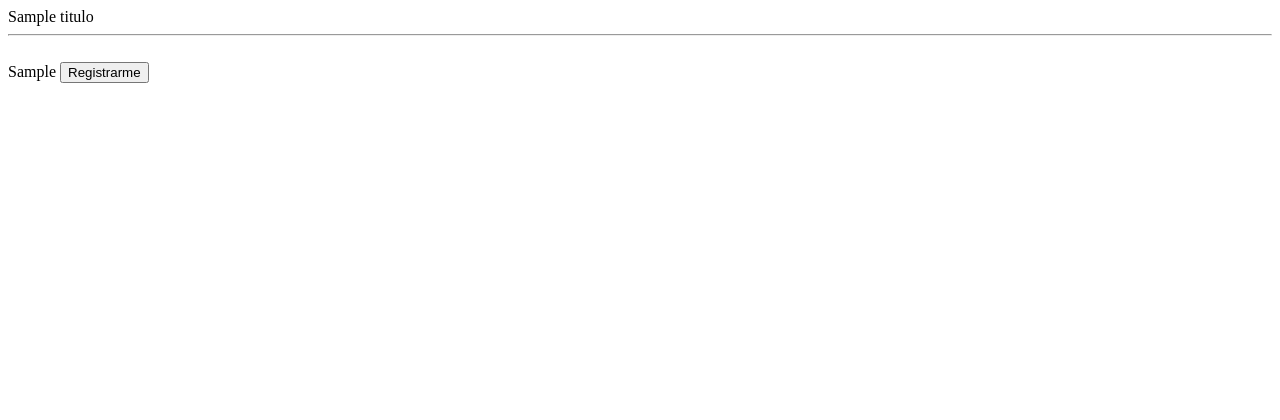
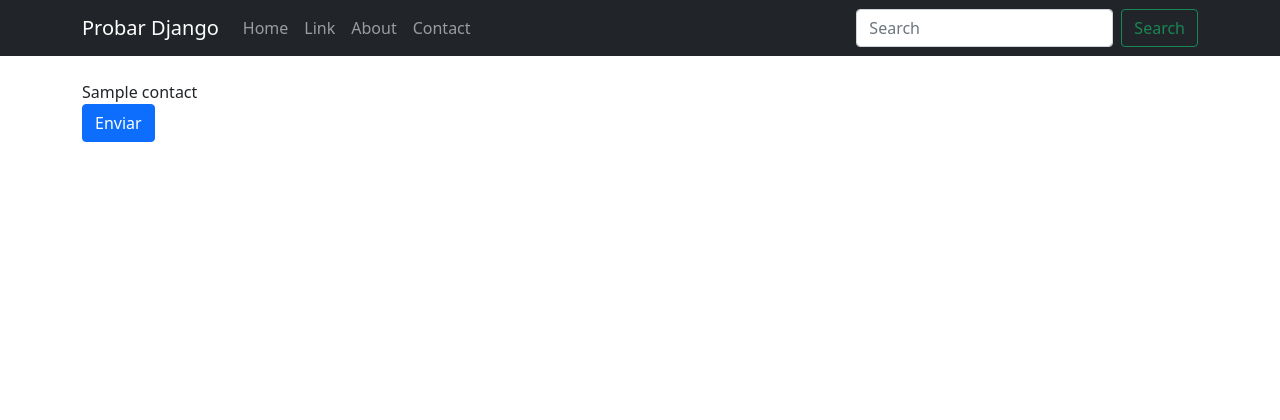
Before and after one commit to Frank-Grijalba/django_project, a Django app: template templates/contact.html in a window 1280 px wide. Shown: the top 420 px of the page. Before the commit the page ends 83 px from the top, so only its background shows below. Run offline with Django 3.2, Linux system fonts and the light colour scheme; the template is opened without the code that fills it: most values are stand-ins (such as "Sample title", 1, 10 or a date in 2020); some libraries are stand-ins or nearby versions.

Commit message:
Mejorando el contact

```diff
--- a/core/views.py
+++ b/core/views.py
@@ -48,6 +48,7 @@ def index(request):
     return render(request, "index.html", context)
 
 def contact(request):
+    titulo = "Contactame"
     contact = ContactForm(request.POST or None)
     if contact.is_valid():
         # SI tenemos muchos datos por manipular, lo podemos hacer con un for, en este ejemplo
@@ -71,5 +72,7 @@ def contact(request):
         # print (email,mensaje,nombre)
     context = {
         "contact":contact,
+        "titulo":titulo,
+
     }
     return render(request, "contact.html", context)
--- /dev/null
+++ b/static_pro/static/css/custom.css
@@ -0,0 +1,3 @@
+.text-align-center{
+    text-align: center;
+}
--- a/templates/base.html
+++ b/templates/base.html
@@ -11,10 +11,9 @@
 
     <link rel="canonical" href="https://getbootstrap.com/docs/5.1/examples/navbar-static/">
 
-
-
-    <!-- Bootstrap core CSS -->
+<!-- Bootstrap core CSS -->
 <link href="{% static 'css/bootstrap.min.css' %}" rel="stylesheet" integrity="sha384-F3w7mX95PdgyTmZZMECAngseQB83DfGTowi0iMjiWaeVhAn4FJkqJByhZMI3AhiU" crossorigin="anonymous">
+<link href="{% static 'css/custom.css' %}" rel="stylesheet">
 
     <!-- Favicons -->
 <link rel="apple-touch-icon" href="/docs/5.1/assets/img/favicons/apple-touch-icon.png" sizes="180x180">
--- a/templates/contact.html
+++ b/templates/contact.html
@@ -1,8 +1,18 @@
-{{ titulo }}
+{% extends "base.html" %}
+{% load crispy_forms_tags %}
+
 <hr/>
-<br/>
 
-<form method="POST" action="">{% csrf_token %} {% comment %} formulario contra la falsificación en post {% endcomment %}
-{{ contact.as_p }}
-<input type = 'submit' value ="Registrarme" />
-</form>
+{% block content %}
+<div class="row">
+    <div class="col-sm-6 col-sm-offset-3
+    {% if titulo %}
+    <h1 class='text-align-center'>{{ titulo }}</h1>
+    {% endif %}
+    <form method="POST" action="">{% csrf_token %} {% comment %} formulario contra la falsificación en post {% endcomment %}
+    {{ contact|crispy }}
+    <input class='btn btn-primary' type = 'submit' value ="Enviar" />
+    </form>
+    </div>
+</div>
+{% endblock %}
--- a/templates/index.html
+++ b/templates/index.html
@@ -29,12 +29,12 @@
         <hr/>
     </div>
 <div class='col-sm-3'>
-    <p class='lead'>Creado con Django &amp; Bootstrap</p>
+    <p class='lead text-align-center'>Creado con Django &amp; Bootstrap</p>
 </div>
 <div class='col-sm-3'>
-    <p class='lead'>Código abierto siempre</p>
+    <p class='lead text-align-center'>Código abierto siempre</p>
 </div>
 <div class='col-sm-3'>
-    <p class='lead'>Hecho por F.J.G.H.</p>
+    <p class='lead text-align-center'>Hecho por F.J.G.H.</p>
 </div>
 {% endblock %}
--- a/templates/navbar.html
+++ b/templates/navbar.html
@@ -1,20 +1,15 @@
 <nav class="navbar navbar-expand-md navbar-dark bg-dark mb-4">
   <div class="container">
-    <a class="navbar-brand" href="#">Probar Django</a>
+    <a class="navbar-brand" href="/">Probar Django</a>
     <button class="navbar-toggler" type="button" data-bs-toggle="collapse" data-bs-target="#navbarCollapse" aria-controls="navbarCollapse" aria-expanded="false" aria-label="Toggle navigation">
       <span class="navbar-toggler-icon"></span>
     </button>
     <div class="collapse navbar-collapse" id="navbarCollapse">
       <ul class="navbar-nav me-auto mb-2 mb-md-0">
-        <li class="nav-item">
-          <a class="nav-link active" aria-current="page" href="#">Home</a>
-        </li>
-        <li class="nav-item">
-          <a class="nav-link" href="#">Link</a>
-        </li>
-        <li class="nav-item">
-          <a class="nav-link disabled">Disabled</a>
-        </li>
+        <li class="nav-item"><a class="nav-link" href="/">Home</a></li>
+        <li class="nav-item"><a class="nav-link" href="https://github.com/Frank-Grijalba/django_project">Link</a></li>
+        <li class="nav-item"><a class="nav-link" href="{% url 'about' %}">About</a></li>
+        <li class="nav-item"><a class="nav-link" href="{% url 'contact' %}">Contact</a></li>
       </ul>
       <form class="d-flex">
         <input class="form-control me-2" type="search" placeholder="Search" aria-label="Search">
```
Also changed, not shown: blog/views.py (+5 -2 lines), core/urls.py (+8 -5 lines).
